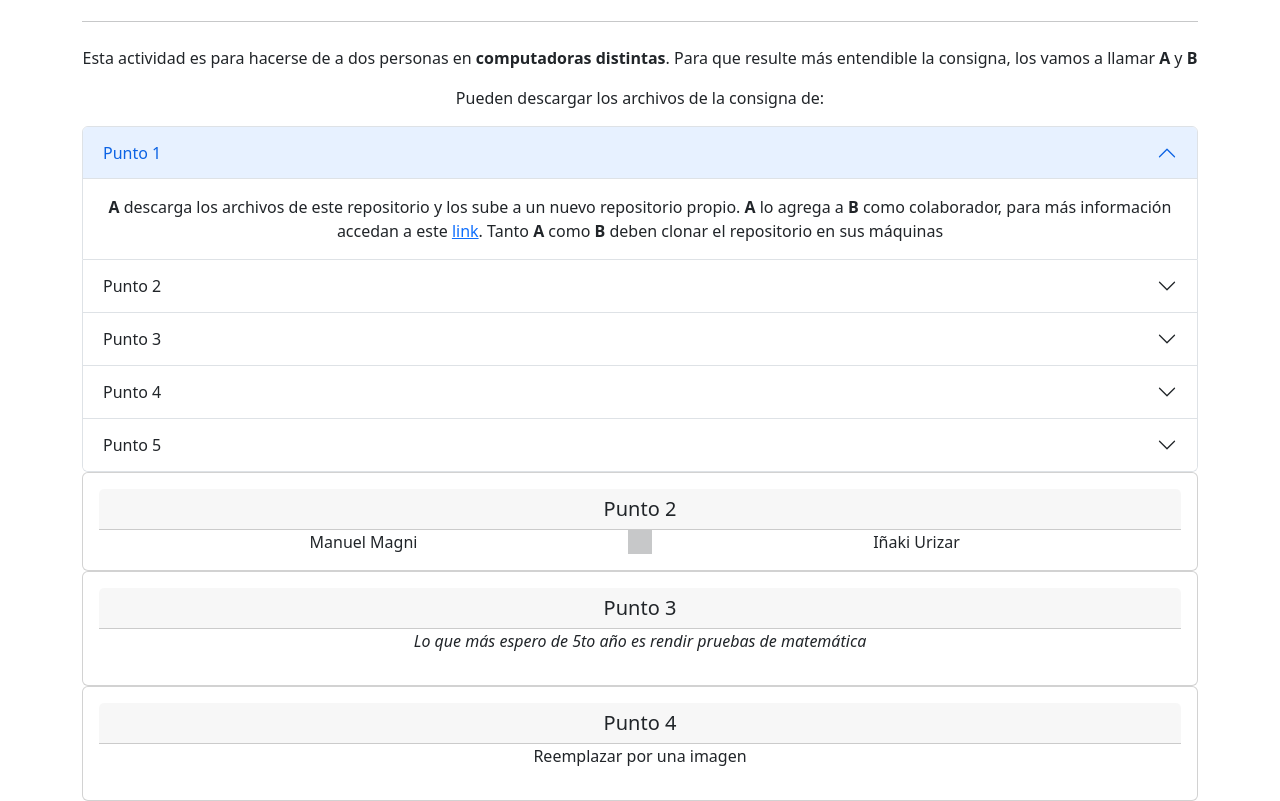
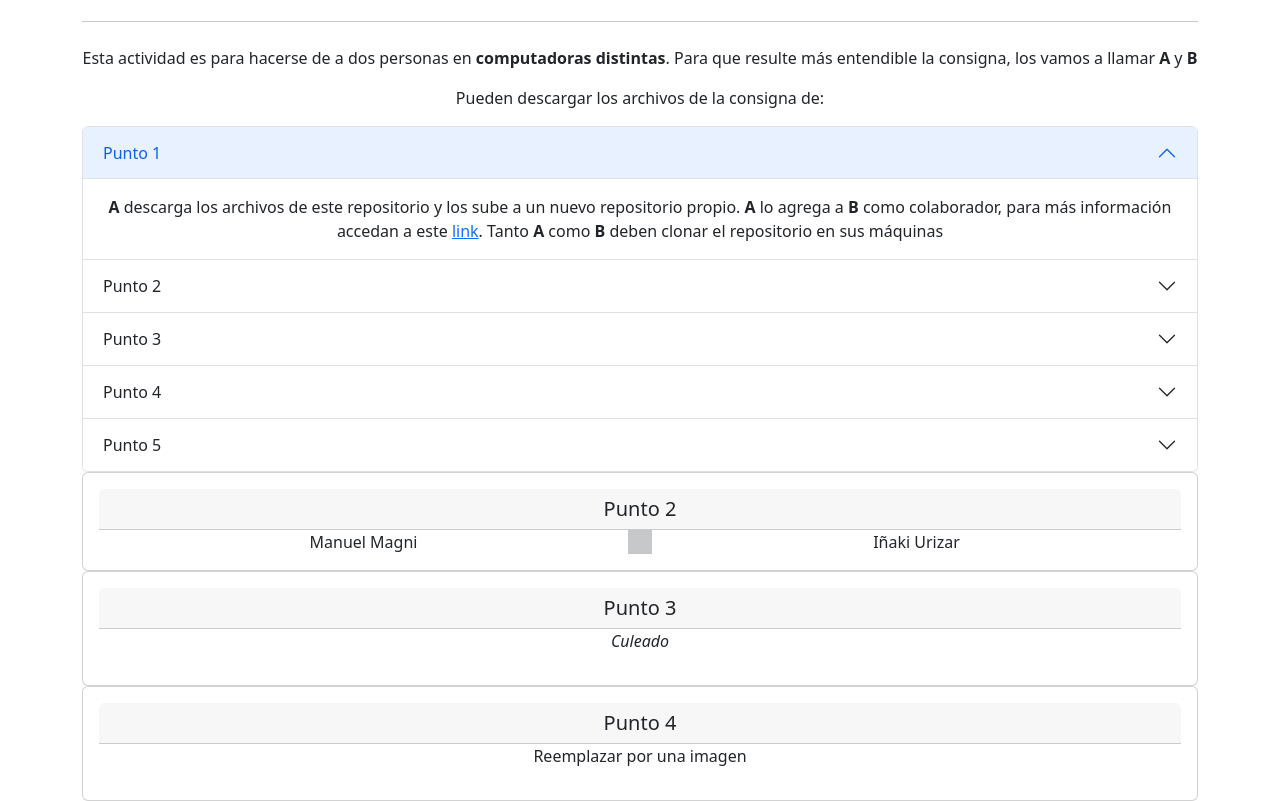
Before and after one commit to manuZX12/Actividad-Git, a plain HTML site: page index.html in a window 1280 px wide. Shown: the part 108-909 px from the top of the page. Drawn offline with nearby package versions, Linux system fonts and the light colour scheme.

Commit message:
Cambiado de texto 3

```diff
--- a/index.html
+++ b/index.html
@@ -97,7 +97,7 @@
       <div class="card">
             <div class="card-body">
             <h5 class="card-header">Punto 3</h5>
-            <p><i>Lo que más espero de 5to año es rendir pruebas de matemática</i></p>
+            <p><i>Culeado</i></p>
             </div>
       </div>
       <div class="card">
```
